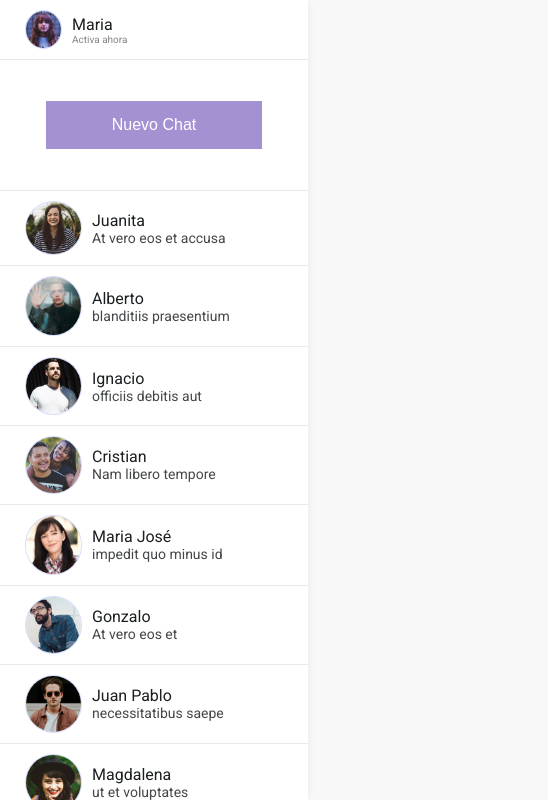
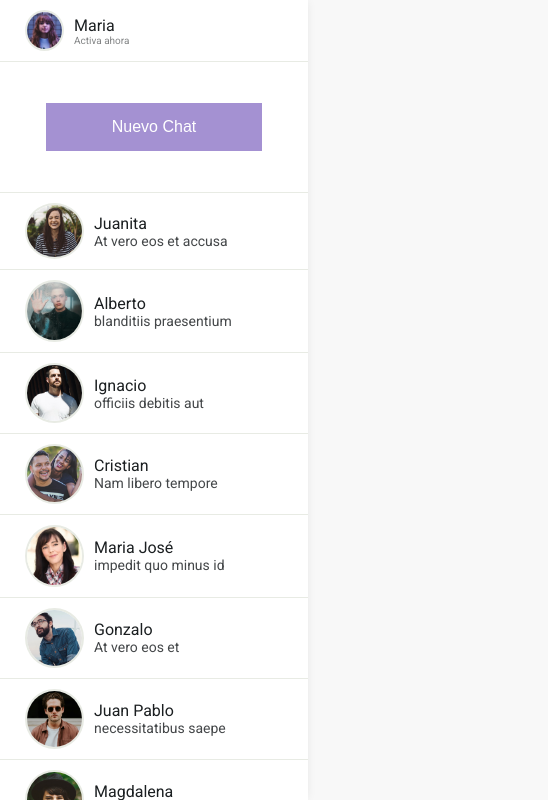
Before and after one commit to NCY-Merino/Sistema-de-mensajeria, a plain HTML site: page index.html in a window 1280 px wide. Shown: the full height of the page, 0-548 px from the left. Drawn offline with Linux system fonts and the light colour scheme; some icons are missing.

Commit message:
cambio de color en bordes de foto de perfiles

```diff
--- a/assets/css/styles.css
+++ b/assets/css/styles.css
@@ -49,7 +49,7 @@ body {
 .usuario .imagen-nombre img {
     border-radius: 50%;
     margin-right: 10px;
-    border: 1px solid #D4DCFF;
+    border: 2px solid #E8EBE4;
 }
 
 .usuario .imagen-nombre div {
```
